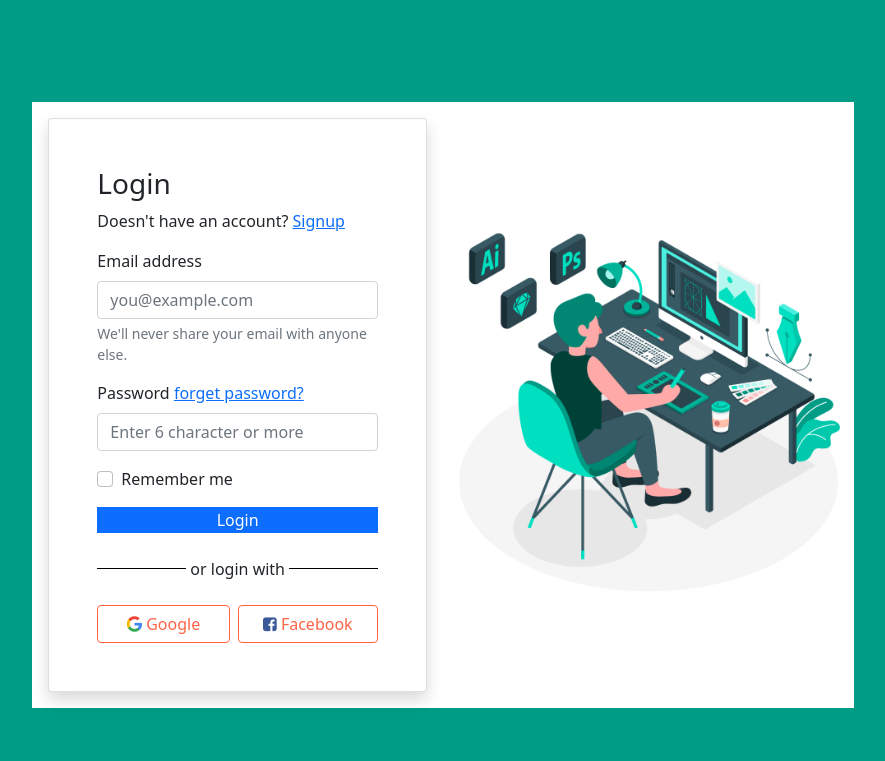
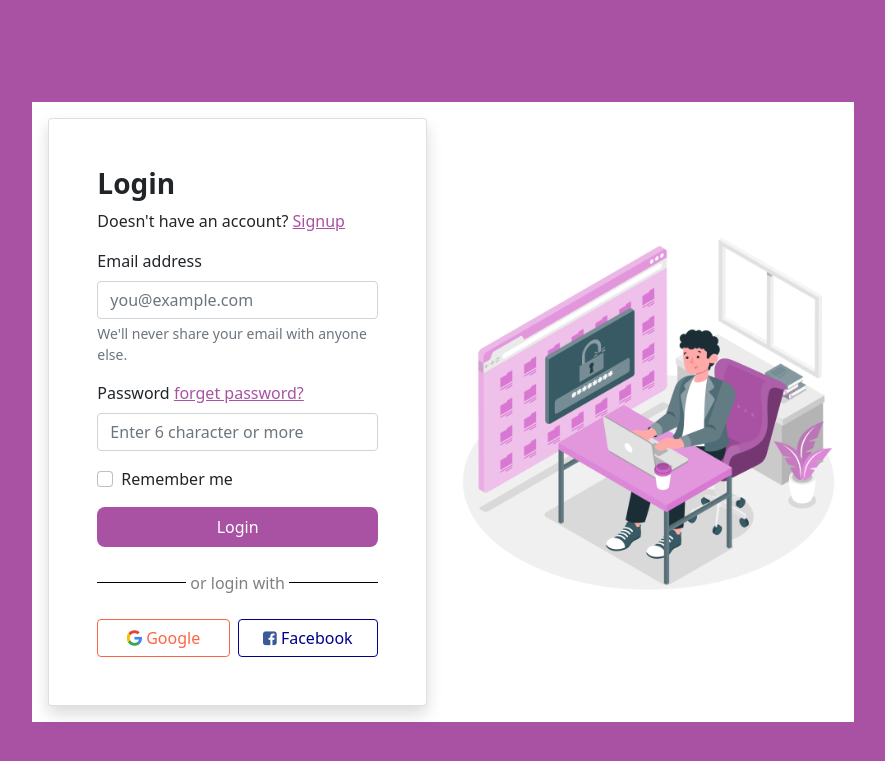
Before and after one commit to keyur1322/urvish-final-project, a PHP site: page /login.html in a window 1280 px wide. Shown: the top 761 px of the page, without its empty margins (185-1070 px from the left). Run offline with PHP 8.4, Linux system fonts and the light colour scheme; some libraries are stand-ins or nearby versions.

Commit message:
Urvish - final design

```diff
--- a/views/login/login.html
+++ b/views/login/login.html
@@ -15,8 +15,8 @@
     <!-- <div class="row box"> -->
       <div class="main-child-1 col-xl-4 d-flex justify-content-center align-items-center flex-column pe-3 ps-3">
        <div class="login-card card shadow p-5 bg-body rounded w-100 mt-3 mb-3">
-        <h3>Login</h3>
-        <p>Doesn't have an account?  <a href="#">Signup</a></p>
+        <h3 class="fw-bold">Login</h3>
+        <p>Doesn't have an account?  <a class="click-1" href="#">Signup</a></p>
         <form>
           <div class="mb-3">
             <label for="exampleInputEmail1" class="form-label">Email address</label>
@@ -24,7 +24,7 @@
             <div id="emailHelp" class="form-text">We'll never share your email with anyone else.</div>
           </div>
           <div class="mb-3">
-            <label for="exampleInputPassword1" class="form-label">Password</label>  <a href="#">forget password?</a>
+            <label for="exampleInputPassword1" class="form-label">Password</label>  <a class="click-1" href="#">forget password?</a>
             <input type="password" class="form-control" id="exampleInputPassword1" placeholder="Enter 6 character or more">
           </div>
           <div class="mb-3 form-check">
@@ -32,7 +32,7 @@
             <label class="form-check-label" for="exampleCheck1">Remember me</label>
           </div>
           <div class="d-grid">
-            <button class="btn-1 btn-primary" type="button">Login</button>
+            <button class="btn-1" type="button">Login</button>
           </div>
         </form>
         <br>
@@ -43,13 +43,13 @@
             <button class="btn btn w-100"><i class="fab fa-google fa-1x"></i> Google </button>
           </div>
           <div class="col-6 pl-2">
-            <button class=" btn btn w-100"><i class="fa fa-facebook-square"></i> Facebook </button>
+            <button class=" btn-2 btn w-100"><i class="fa fa-facebook-square"></i> Facebook </button>
           </div>
         </div>
       </div>
       </div>
       <div class="main-child-2 col-xl-4 d-flex justify-content-center align-items-center flex-column ps-0 pe-0">
-      <img src="login.jpg" class="img-fluid login-img" alt="not found">
+      <img src="login1.jpg" class="img-fluid login-img" alt="not found">
       </div>
     <!-- </div> -->
   </div>
--- a/views/login/style.css
+++ b/views/login/style.css
@@ -1,5 +1,5 @@
 body{
-    background-color: #009C86;
+    background-color: #A952A3
   }
 
   .main-div{
@@ -13,6 +13,7 @@ body{
     display: flex;
     align-items: center;
     text-align: center;
+    color: grey;
   }
 
   .separator::before,
@@ -34,6 +35,14 @@ body{
 
   .btn-1{
     border: 0px;
+    padding: 0.5rem;
+    border-radius: 0.5rem;
+    background-color: #A952A3;
+    color: white;
+  }
+
+  .click-1{
+    color: #A952A3;
   }
 
   .fa-google {
@@ -48,6 +57,10 @@ body{
   .btn{
     border-color: unset;
     color: tomato;
+  }
+
+  .btn-2{
+    color: darkblue;
   }
 
 
```
Also changed, not shown: views/login/login1.jpg (added).
